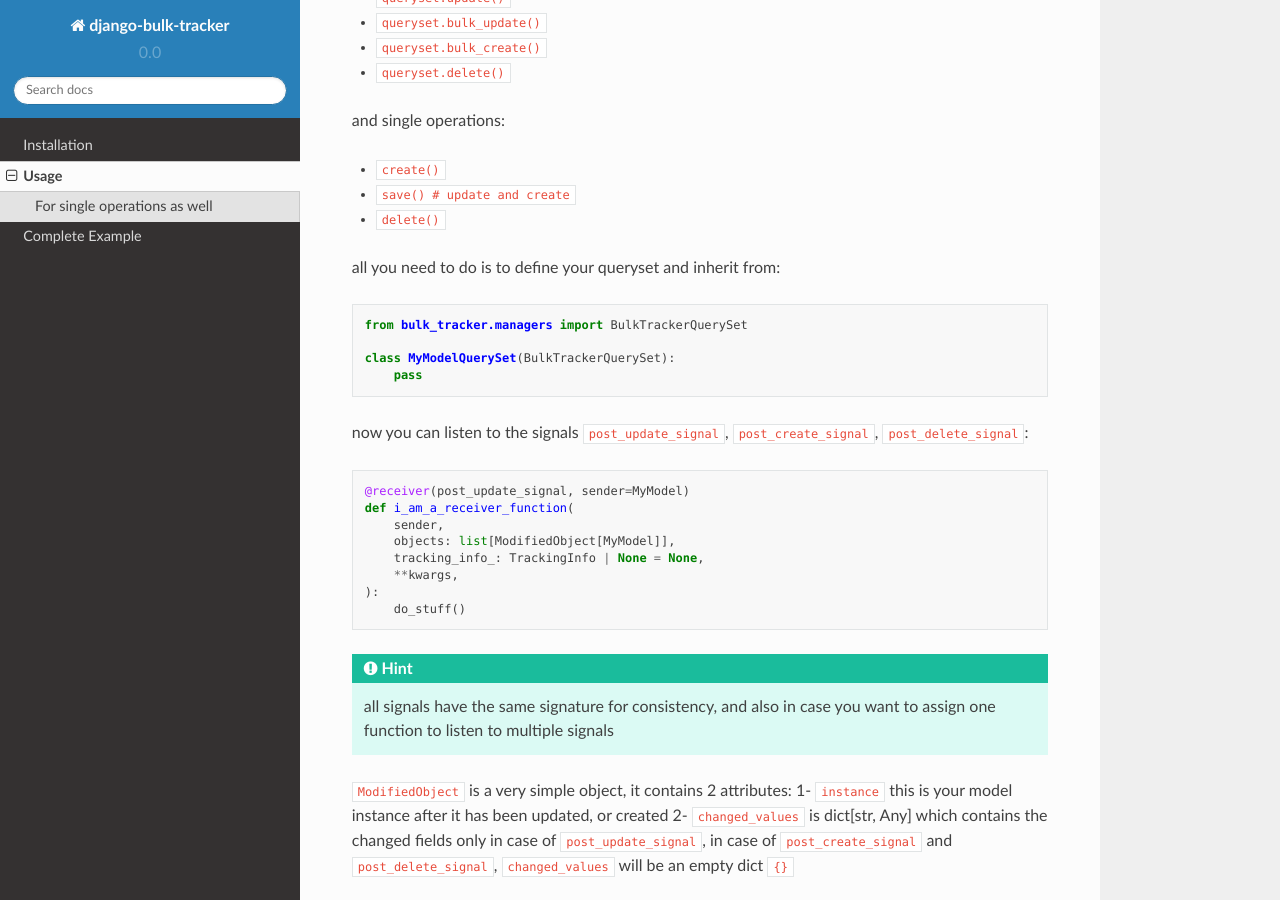
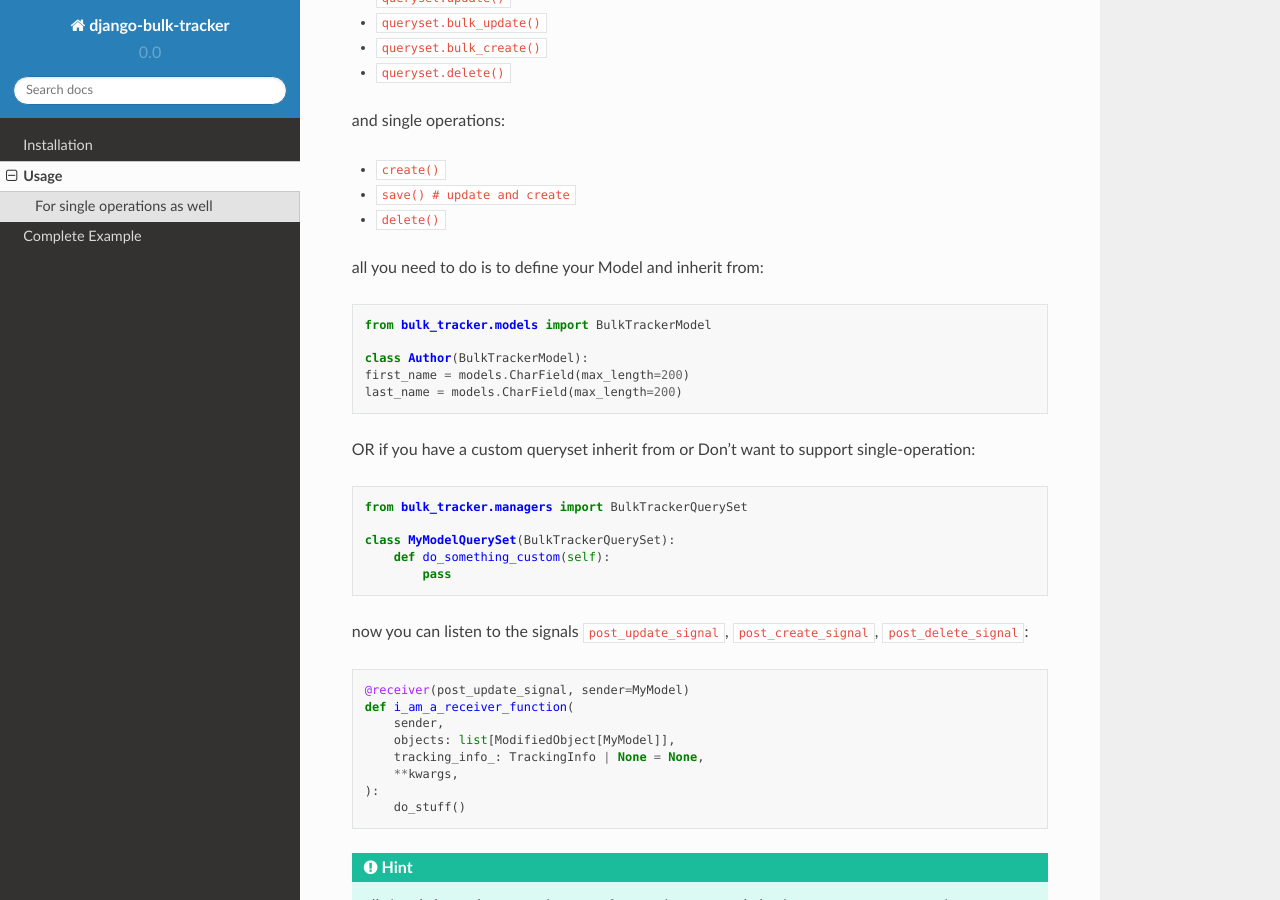
Before and after one commit to hassaanalansary/django-bulk-tracker, a Sphinx documentation site: the page built from docs/source/usage.rst, in a window 1280 px wide and 900 px high, scrolled down 297 px. Built offline with Sphinx 7.4.7 and the Read the Docs theme 2.0.0, drawn with Linux system fonts in a browser that asks for light colours; pages that are not in the unit, such as notebooks, are missing from menus.

Commit message:
Update documentation to show that inheriting from BulkTrackerQuerySet is optional

```diff
--- a/docs/source/usage.rst
+++ b/docs/source/usage.rst
@@ -16,12 +16,21 @@ and single operations:
 - ``save() # update and create``
 - ``delete()``
 
-all you need to do is to define your queryset and inherit from::
+all you need to do is to define your Model and inherit from::
+
+    from bulk_tracker.models import BulkTrackerModel
+
+    class Author(BulkTrackerModel):
+    first_name = models.CharField(max_length=200)
+    last_name = models.CharField(max_length=200)
+
+OR if you have a custom queryset inherit from or Don't want to support single-operation::
 
     from bulk_tracker.managers import BulkTrackerQuerySet
 
     class MyModelQuerySet(BulkTrackerQuerySet):
-        pass
+        def do_something_custom(self):
+            pass
 
 
 now you can listen to the signals ``post_update_signal``, ``post_create_signal``, ``post_delete_signal``::
```
Also changed, not shown: other parts of docs/source/usage.rst (+2 -2 lines).
